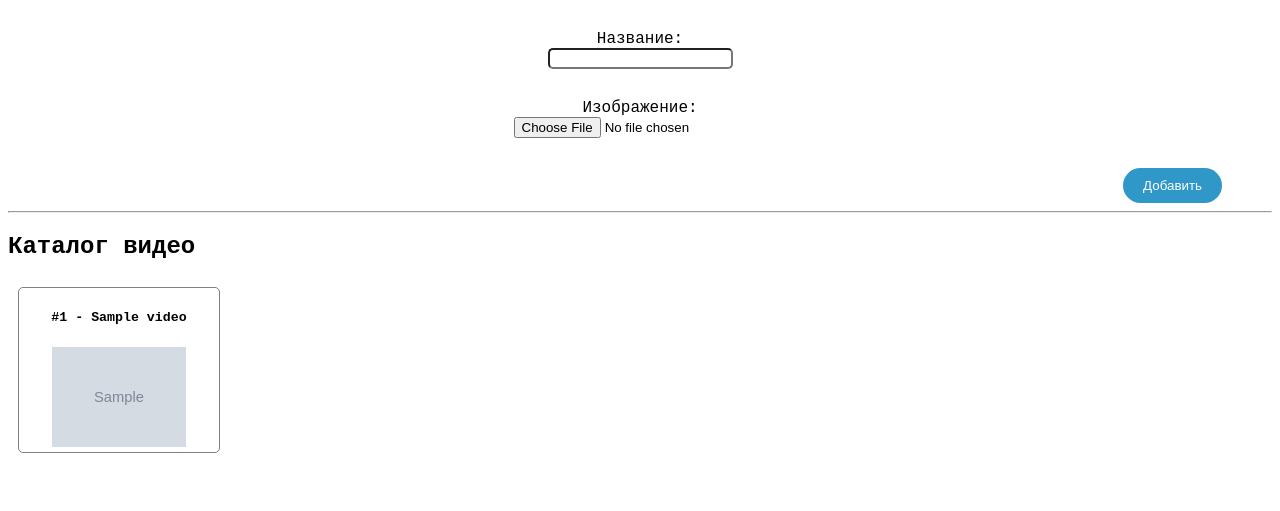
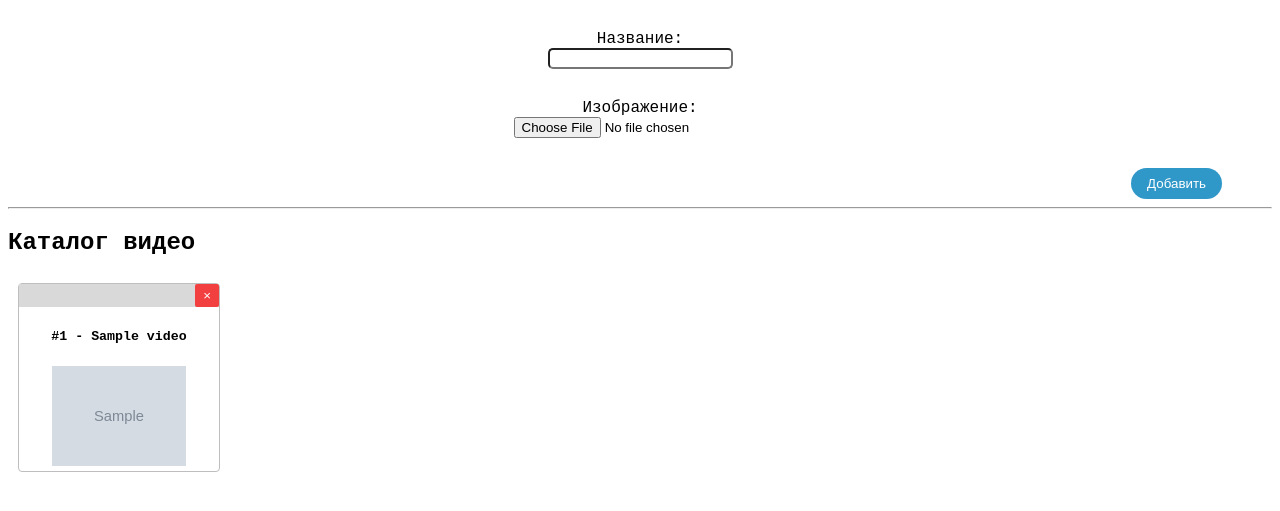
Before and after one commit to av1ppp/django-video-watcher, a Django app: page / in a window 1280 px wide. Shown: the top 511 px of the page. Run offline with Django 3.2, Linux system fonts and the light colour scheme; tables that the repository leaves empty hold one stand-in row (Sample ...).

Commit message:
add the ability to delete video

```diff
--- a/catalog/forms.py
+++ b/catalog/forms.py
@@ -1,5 +1,8 @@
 from django import forms
 
-class VideoForm(forms.Form):
+class AddVideoForm(forms.Form):
     name = forms.CharField(label='Название', help_text='Введите название видео')
     image = forms.ImageField(label='Изображение', help_text='Добавьте изображение для превью')
+
+class DeleteVideoForm(forms.Form):
+    video_id = forms.IntegerField(widget=forms.HiddenInput())
--- a/catalog/views.py
+++ b/catalog/views.py
@@ -1,4 +1,4 @@
-from .forms import VideoForm
+from .forms import AddVideoForm, DeleteVideoForm
 from django.http.response import HttpResponse, HttpResponseRedirect
 from django.shortcuts import render
 from .models import Snapshot, Video
@@ -7,25 +7,48 @@ from .models import Snapshot, Video
 def index(request):
     videos = Video.objects.all()
     for v in videos:
-        if v.snapshot:
-            v.snapshot_url = v.snapshot.image.url
-        else:
-            v.snapshot_url = 'default.jpg'
+        v.delete_form = DeleteVideoForm(initial={'video_id': v.id})
 
-    context = {'videos': videos}
+    context = {
+        'videos': videos,
+        'add_form': AddVideoForm(),
+    }
 
+    return render(request, 'catalog/index.html', context)
+
+def create(request):
     if request.method == 'POST':
-        form = VideoForm(request.POST, request.FILES)
-        if form.is_valid():
-            name = form.cleaned_data.get('name')
-            image = form.cleaned_data.get('image')
+        add_form = AddVideoForm(request.POST, request.FILES)
+        if add_form.is_valid():
+            name = add_form.cleaned_data.get('name')
+            image = add_form.cleaned_data.get('image')
             obj = Video.objects.create(
                 name = name,
                 snapshot = Snapshot.objects.create(image = image)
             )
             obj.save()
-        context['form'] = form
-    else:
-        context['form'] = VideoForm()
+            return HttpResponseRedirect('../')
 
-    return render(request, 'catalog/index.html', context)
+        error_string = ''
+        for field in add_form:
+            if field.errors:
+                for error in field.errors:
+                    error_string += error + '\n'
+        return HttpResponse(error_string)
+
+def delete(request):
+    if request.method == 'POST':
+        delete_form = DeleteVideoForm(request.POST)
+        if delete_form.is_valid():
+            video_id = delete_form.cleaned_data.get('video_id')
+            Video.objects.filter(id=video_id).delete()
+            return HttpResponseRedirect('../')
+
+        error_string = ''
+        for field in delete_form:
+            if field.errors:
+                for error in field.errors:
+                    error_string += error + '\n'
+        return HttpResponse(error_string)
+
+    return HttpResponseRedirect('../')
--- a/project/settings.py
+++ b/project/settings.py
@@ -133,7 +133,7 @@ USE_TZ = True
 
 STATIC_URL = '/static/'
 
-SATICFILES_DIRS = [
+STATICFILES_DIRS = [
     path.join(BASE_DIR, 'static')
 ]
 
--- a/project/urls.py
+++ b/project/urls.py
@@ -16,8 +16,12 @@ Including another URLconf
 from catalog import views as catalog_views
 from django.contrib import admin
 from django.urls import path
+from django.conf.urls.static import static
+from django.conf import settings
 
 urlpatterns = [
     path('', catalog_views.index),
+    path('create/', catalog_views.create),
+    path('delete/', catalog_views.delete),
     path('admin/', admin.site.urls),
-]
+] + static(settings.MEDIA_URL, document_root=settings.MEDIA_ROOT)
--- /dev/null
+++ b/static/js/clear-forms.js
@@ -0,0 +1,3 @@
+document.addEventListener('DOMContentLoaded', () => {
+    document.querySelectorAll('form').forEach(form => form.reset())
+})
--- a/templates/catalog/index.html
+++ b/templates/catalog/index.html
@@ -20,8 +21,15 @@
             background-color: rgb(47, 152, 201);
             color: white;
             border: none;
-            padding: 10px 20px;
+            padding: 8px 16px;
             border-radius: 20px;
+            cursor: pointer;
+        }
+
+        input[type="submit"].remove {
+            background: #f23f3f;
+            border-radius: 2px;
+            padding: 4px 8px;
         }
 
         .catalog {
@@ -29,29 +37,25 @@
             flex-wrap: wrap;
         }
         .video {
-            border: 1px solid grey;
-            border-radius: 5px;
+            border: 1px solid rgb(190, 190, 190);
+            border-radius: 4px;
             margin: 7px 10px;
             width: 200px;
             text-align: center;
         }
+        .video nav {
+            background: #d9d9d9;
+        }
     </style>
 </head>
 <body class="container">
-    <form action="# " method="POST" enctype="multipart/form-data">
+    <form action="create/" method="POST" enctype="multipart/form-data">
         {% csrf_token %}
-
         <div>
-            {% for field in form %}
+            {% for field in add_form %}
             <div class="form-group">
                 {{ field.label_tag }}
                 <div>{{ field }}</div>
-
-                {% if field.errors %}
-                    {% for error in field.errors %}
-                        <div class="alert alert-danger">{{ error }}</div>
-                    {% endfor %}
-                {% endif %}
             </div>
             {% endfor %}
         </div>
@@ -67,13 +71,22 @@
         {% if videos.count > 0 %}
             {% for v in videos %}
                 <div class="video">
+                    <nav style="text-align: right;">
+                        <form action="delete/" method="POST">
+                            {% csrf_token %}
+                            {{ v.delete_form }}
+
+                            <input class="remove" type="submit" value="×">
+                        </form>
+                    </nav>
                     <h5>#{{ v.id }} - {{ v.name }}</h5>
-                    <img src="{{ v.snapshot_url }}" height="100px">
+                    <img src="{{ v.snapshot.image.url }}" height="100px">
                 </div>
             {% endfor %}
         {% else %}
             <h4>Пусто</h4>
         {% endif %}
     </div>
+    <script src="{% static 'js/clear-forms.js' %}"></script>
 </body>
 </html>
```
Also changed, not shown: other parts of templates/catalog/index.html (+1 -0 lines).
